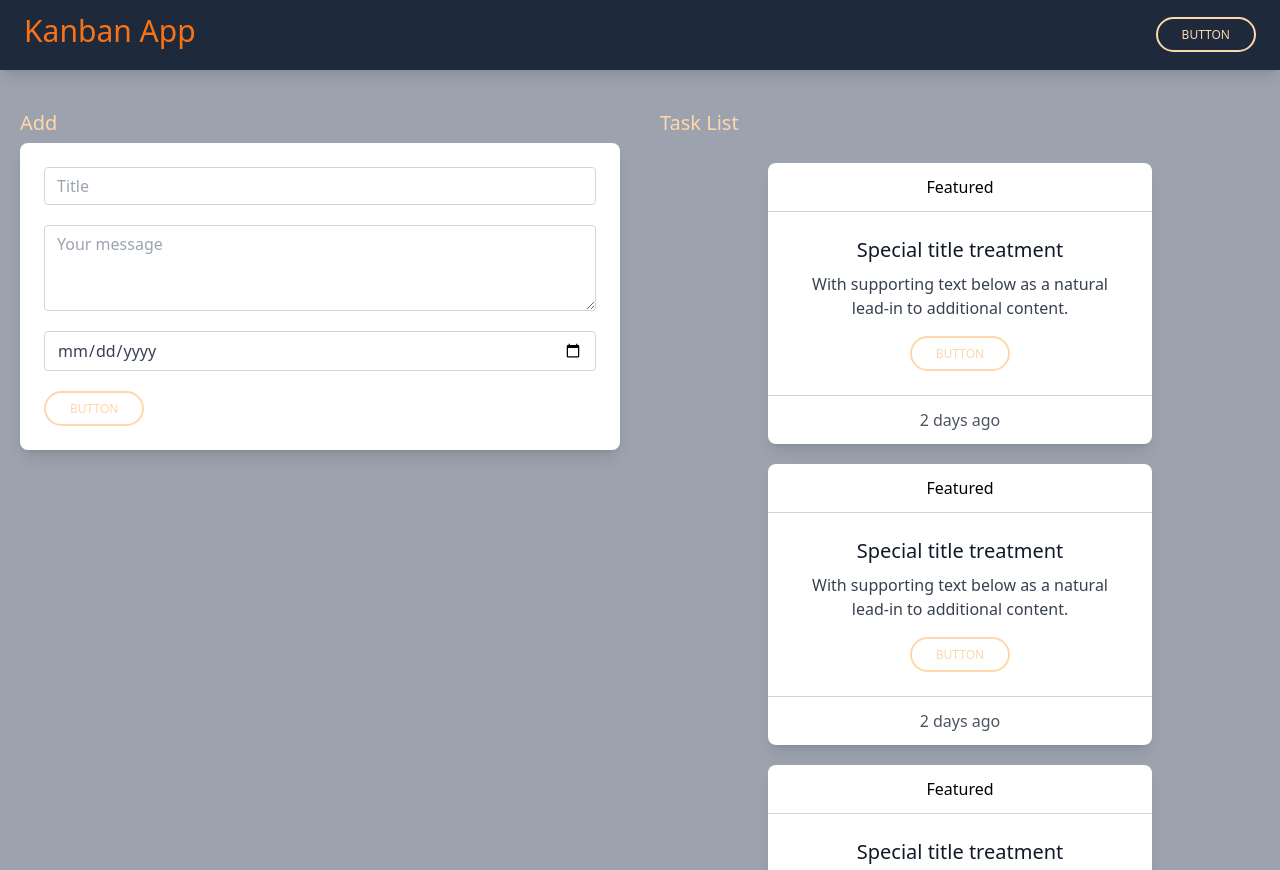
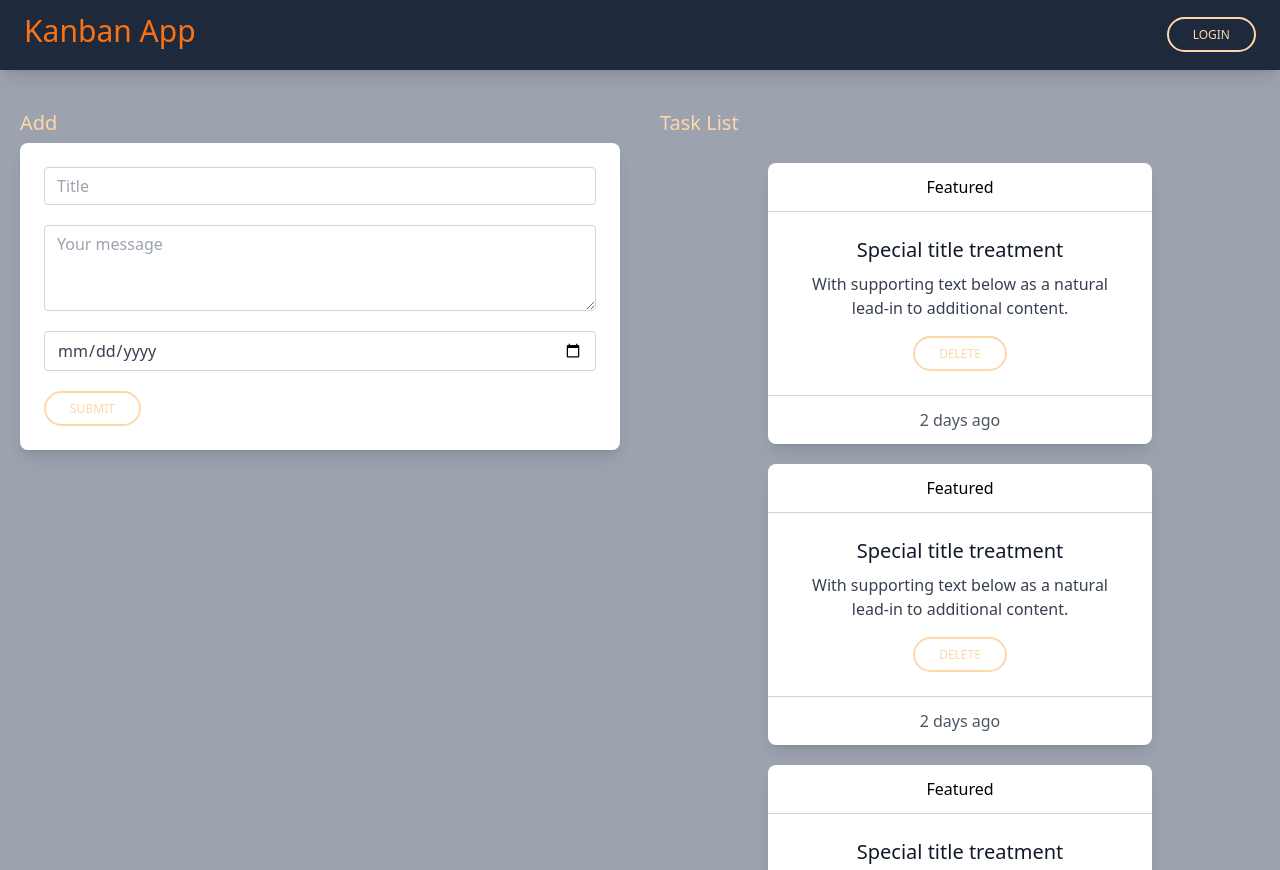
Before and after one commit to Usernamek-dot/todo2022, a React (Vite) app in the folder to-do/: page / in a window 1280 px wide. Built offline with nearby package versions, Linux system fonts and the light colour scheme.

Commit message:
Added children props

```diff
--- a/to-do/src/components/AlertError.jsx
+++ b/to-do/src/components/AlertError.jsx
@@ -1,4 +1,4 @@
-export const AlertError = ({ alert }) => {
+export const AlertError = ({ children }) => {
   return (
     <>
       <div
@@ -15,13 +15,10 @@ export const AlertError = ({ alert }) => {
               <path d="M2.93 17.07A10 10 0 1 1 17.07 2.93 10 10 0 0 1 2.93 17.07zm12.73-1.41A8 8 0 1 0 4.34 4.34a8 8 0 0 0 11.32 11.32zM9 11V9h2v6H9v-4zm0-6h2v2H9V5z" />
             </svg>
           </div>
-          <div>
-            <p className="font-bold">Hey!</p>
-            <p className="text-sm"> {alert} </p>
-          </div>
+          <div>{children}</div>
         </div>
       </div>
     </>
   );
 };
-//thanks to props passed by destructuring method (the { } ) above .. this alert component can be reusable bcs we had made it by props
+// This is a REUSABLE component thanks to props - destructuring props is the right way to add them -- using CHILDREN props makes it even easier since we can added as much props as we want from when we use the component withouth need of ADDING EACH PROP individually
--- a/to-do/src/components/Button.jsx
+++ b/to-do/src/components/Button.jsx
@@ -1,11 +1,11 @@
-export const Button = () => {
+export const Button = ({ children }) => {
   return (
     <>
       <button
         type="submit"
         className="inline-block px-6 py-2 border-2 border-orange-200 text-orange-200 font-medium text-xs leading-tight uppercase rounded-full   hover:bg-black hover:bg-opacity-5 focus:outline-none"
       >
-        button
+        {children}
       </button>
     </>
   );
--- a/to-do/src/components/Form.jsx
+++ b/to-do/src/components/Form.jsx
@@ -38,7 +38,12 @@ export const Form = ({ task, setTask, alert }) => {
           <form onSubmit={handleSubmit}>
             {/* validation */}
             {error && (
-              <AlertError alert="You should fill out all the form first" />
+              <AlertError>
+                <p className="font-bold">Hey!</p>
+                <p className="text-sm">
+                  You should fill out all the form first.
+                </p>
+              </AlertError>
             )}
             {/* title */}
             <div className="mb-5">
@@ -119,7 +124,7 @@ export const Form = ({ task, setTask, alert }) => {
               />
             </div>
             {/* submit */}
-            <Button />
+            <Button>Submit</Button>
           </form>
         </div>
       </div>
--- a/to-do/src/components/Header.jsx
+++ b/to-do/src/components/Header.jsx
@@ -8,7 +8,7 @@ export const Header = () => {
           <p className="font-medium leading-tight text-3xl mt-0 mb-2 text-orange-500">
             Kanban App
           </p>
-          <Button />
+          <Button>Login</Button>
         </div>
       </nav>
     </>
--- a/to-do/src/components/Task.jsx
+++ b/to-do/src/components/Task.jsx
@@ -14,7 +14,7 @@ export const Task = () => {
               With supporting text below as a natural lead-in to additional
               content.
             </p>
-            <Button />
+            <Button>Delete</Button>
           </div>
           <div className="py-3 px-6 border-t border-gray-300 text-gray-600">
             2 days ago
```
